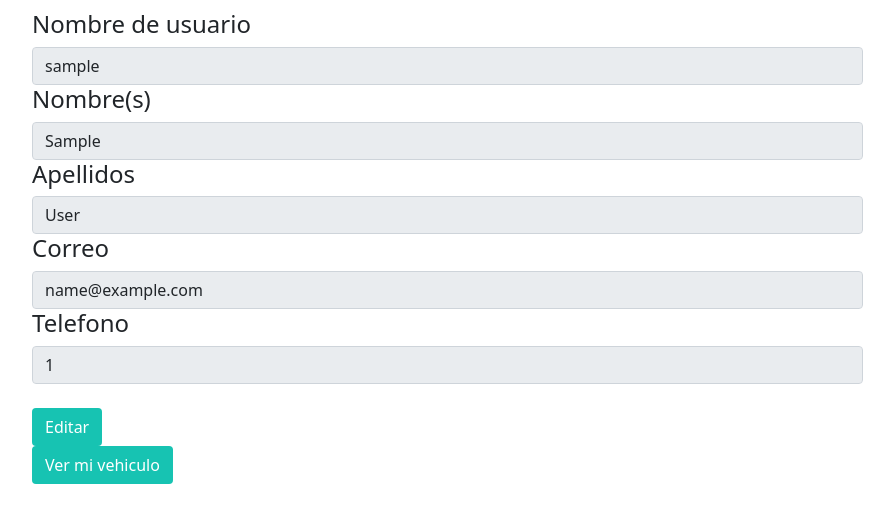
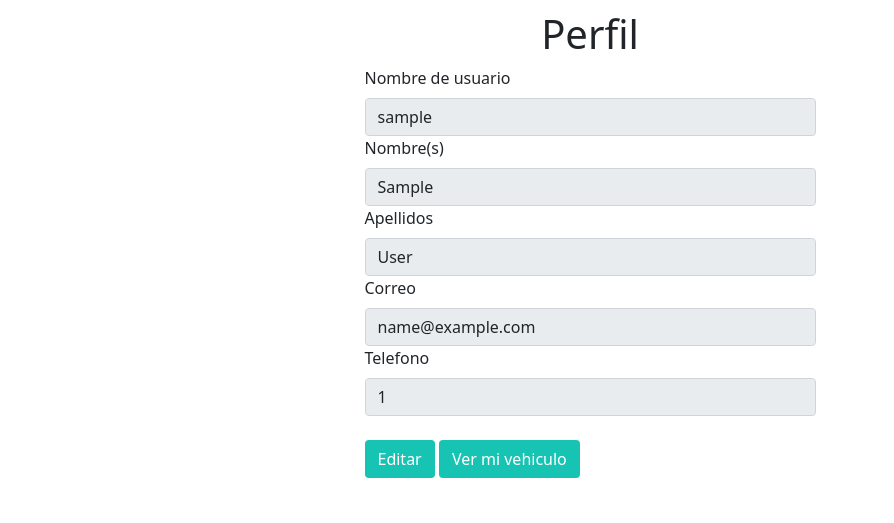
Before and after one commit to gomezluis007/Reito, a Django app: template reito/usuarios/templates/detalle_usuarios.html in a window 1280 px wide. Shown: the part 60-583 px from the top of the page, without its empty margins (50-944 px from the left). Run offline with Django 3.2, Linux system fonts and the light colour scheme; the template is opened without the code that fills it: values that come from a table or form of the project are taken from there, others are empty; tables that the repository leaves empty hold one stand-in row (values such as "Sample post"); some libraries are stand-ins or nearby versions.

Commit message:
Modificar estilos de formularios

```diff
--- a/reito/usuarios/templates/detalle_usuarios.html
+++ b/reito/usuarios/templates/detalle_usuarios.html
@@ -8,43 +8,35 @@ Detalle de cuenta
 {% block body %}
 
 
-<div class="container bootstrap snippet">
-    <div class="row">
-    	<div class="col-sm-9">
-          <div class="tab-content">
-            <div class="tab-pane active" id="home">
+<div class="container">
+    <h1 class="text-center"> Perfil</h1>
+    <div class="row justify-content-center align-items-center">
+    	<div class="col col-sm-8 col-md-6 col-lg-5">
             <div class="form-group">
-                            <div class="col-xs-6">
-                                <label for="email"><h4>Nombre de usuario</h4></label>
+                <label for="email" class="form-label">Nombre de usuario</label>
                 <input type="email" class="form-control" name="email" id="email"value="{{usuario.username}}" disabled>
 
-                                <label for="first_name"><h4>Nombre(s)</h4></label>
+                <label for="first_name" class="form-label">Nombre(s)</label>
                 <input type="text" class="form-control" name="first_name" id="first_name" value="{{usuario.first_name}}" disabled>
 
-                                <label for="last_name"><h4>Apellidos</h4></label>
+                <label for="last_name" class="form-label">Apellidos</label>
                 <input type="text" class="form-control" name="last_name" id="last_name" value="{{usuario.last_name}}" disabled>
 
-
-                                <label for="email"><h4>Correo</h4></label>
+                <label for="email" class="form-label">Correo</label>
                 <input type="email" class="form-control" name="email" id="email"value="{{usuario.email}}" disabled>
 
-
-                                <label for="email"><h4>Telefono</h4></label>
+                <label for="email" class="form-label">Telefono</label>
                 <input type="email" class="form-control" name="email" id="email"value="{{usuario.telefono}}" disabled>
             </div>
-                        </div>
-
-             </div><!--/tab-pane-->
-          </div><!--/tab-content-->
           <br>
           <form action="{% url 'usuarios:editar_mi_cuenta' %}" method="GET">
-              <button type="submit" style="background:#17C3B2; color:white;" class="btn">Editar</button>
-          </form>
+                <button type="submit" class="btn boton">Editar</button>
                 {%if vehiculo %}
                     <a href="{% url 'vehiculos:ver' vehiculo.id %}" class="boton btn"> Ver mi vehiculo</a>
                 {%else%}
-            <a href="{% url 'vehiculos:nuevo' %}" class="btn btn-primary">Agregar vehiculo</a>
+                    <a href="{% url 'vehiculos:nuevo' %}" class="btn boton">Agregar vehiculo</a>
                 {%endif%}
+          </form>
         </div><!--/col-9-->
     </div><!--/row-->
 </div>
--- a/reito/vehiculos/forms.py
+++ b/reito/vehiculos/forms.py
@@ -12,6 +12,6 @@ class VehiculosForm(forms.ModelForm):
             'modelo': forms.TextInput(attrs={'class':'form-control', 'placeholder':'Aveo'}),
             'marca': forms.TextInput(attrs={'class':'form-control', 'placeholder':'Chevrolet'}),
             'matricula': forms.TextInput(attrs={'class':'form-control', 'placeholder':'AAA-AAA'}),
-            'asientos': forms.NumberInput(),
+            'asientos': forms.NumberInput(attrs={'class':'form-control', 'placeholder':'2'}),
             'descripcion': forms.Textarea(attrs={'class':'form-control', 'placeholder':'Describa su auto'}),
         }
```
Also changed, not shown: reito/usuarios/templates/editar_usuarios.html (+5 -12 lines), reito/vehiculos/templates/detalle_vehiculo.html (+12 -17 lines), reito/vehiculos/templates/nuevo_vehiculo.html (+10 -17 lines). Lines whose indentation alone changed are shown as unchanged.
